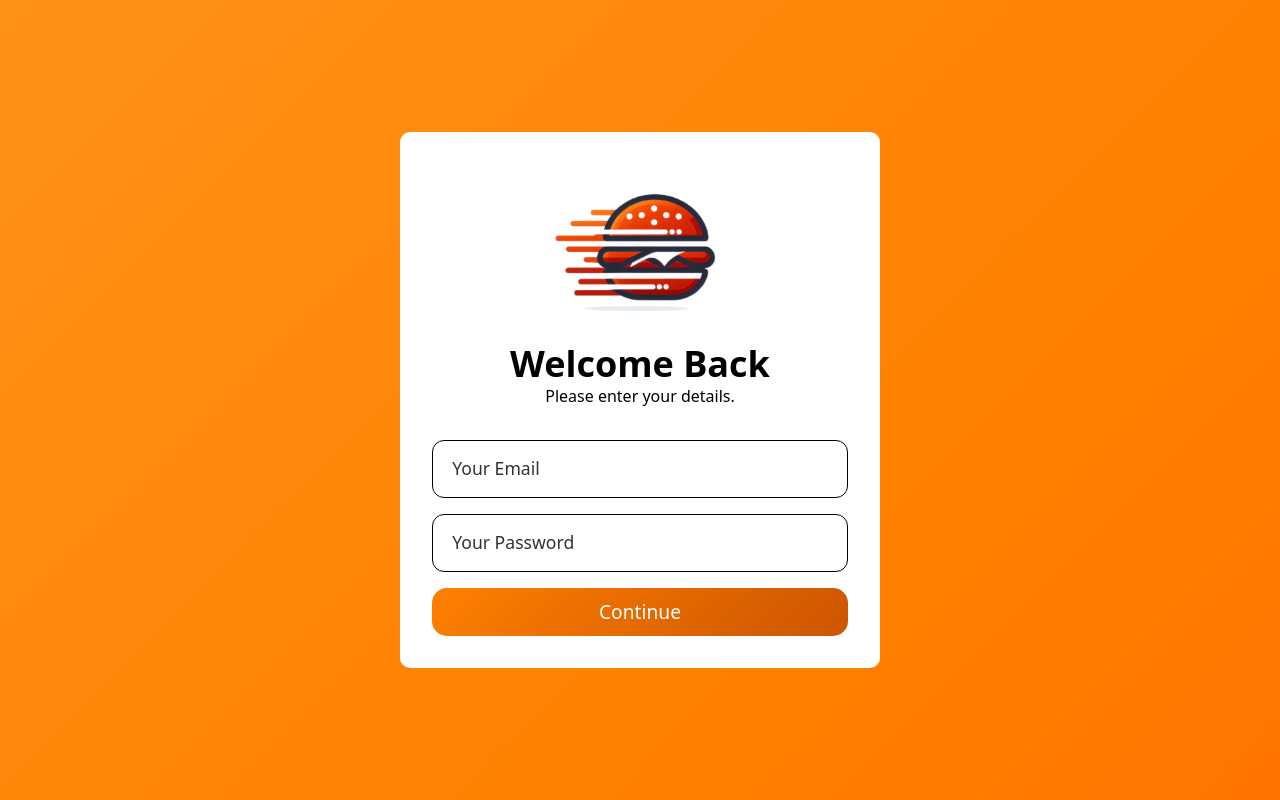
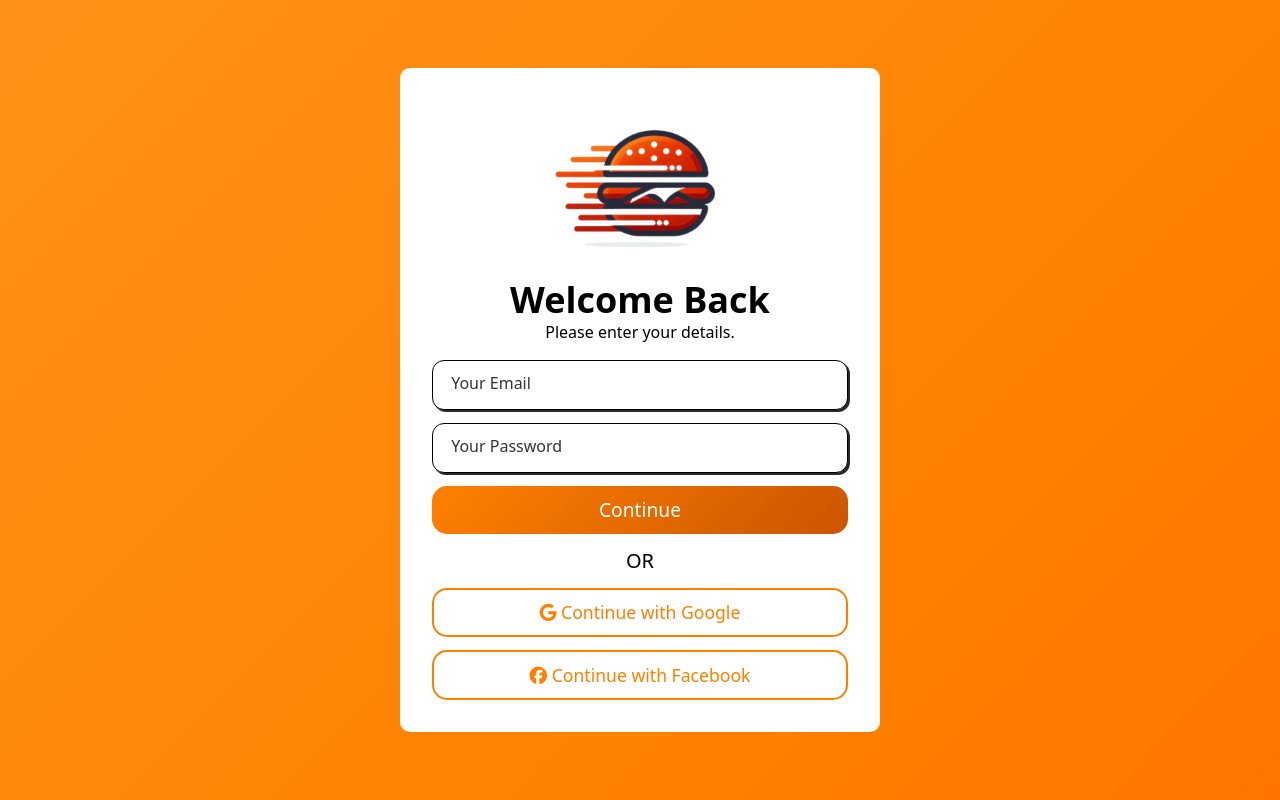
Before and after one commit to Hanung-Satya/Fast-Bite, a PHP site: page /auth/login.php in a window 1280 px wide. Run offline with PHP 8.4, Linux system fonts and the light colour scheme; some libraries are stand-ins or nearby versions.

Commit message:
Styling Login & Register

```diff
--- a/assets/css/login.css
+++ b/assets/css/auth.css
@@ -33,7 +33,7 @@ body {
     align-items: center;
 }
 
-.login-box {
+.auth-container {
     background: #fff;
     padding: 2rem;
     border-radius: 10px;
@@ -42,7 +42,7 @@ body {
     margin: 0 auto;
 }
 
-.login-head {
+.auth-head {
   display: flex;
   flex-direction: column;
   align-items: center;
@@ -50,7 +50,7 @@ body {
   text-align: center;
 }
 
-.login-pic {
+.auth-pic {
     width: 100%;
     max-width: 180px;
     height: auto;
@@ -58,25 +58,54 @@ body {
 
 
 
-.login-form form {
-    margin-top: 2rem;
+.auth-form form {
+    margin-top: 1rem;
     display: flex;
     flex-direction: column;
-    gap: 1rem;
+    gap: 0.8rem;
+}
+
+.form-group {
+    position: relative;
+    width: 100%;
 }
 
 .form-group input {
     width: 100%;
-    padding: 1rem 1.2rem;
+    padding: 1rem 1.1rem 0.5rem 1.1rem;
     border: 1px solid #000;
     border-radius: 12px;
+    box-shadow: 2px 2px 0px #292929;
     font-size: 1rem;
     outline: none;
     box-sizing: border-box;
+    background: #fff;
+    transition: 0.2s ease;
 }
-.form-group input::placeholder {
+.form-group label {
+    position: absolute;
+    top: 50%;
+    left: 1.2rem;
+    transform: translateY(-60%);
+    font-size: 1rem;
     color: #333;
-    font-size: 1.1rem;
+    pointer-events: none;
+    transition: 0.2s ease all;
+}
+
+.form-group input:focus {
+    border: 1px solid #FF8000;
+    box-shadow: 0px 0px 0px #000;
+}
+
+.form-group input:focus + label,
+.form-group input:not(:placeholder-shown) + label {
+  top: 0.2rem;
+  left: 1rem;
+  font-size: 0.85rem;
+  color: #FF8000;
+  background: #fff;
+  padding: 0 0.25rem;
 }
 
 .fill-btn {
@@ -95,6 +124,7 @@ body {
 }
 
 .outline-btn {
+    display: block;
     background-color: transparent;
     color: #FF8000;
     padding: 0.6rem 2rem;
@@ -102,6 +132,7 @@ body {
     border-radius: 15px;
     font-size: 1.1rem;
     width: 100%;
+    text-align: center;
 }
 
 .outline-btn:hover {
--- a/auth/login.php
+++ b/auth/login.php
@@ -5,7 +5,7 @@
     <meta charset="UTF-8">
     <meta name="viewport" content="width=device-width, initial-scale=1.0">
     <title>FastBite - Login</title>
-    <link rel="stylesheet" href="../assets//css/login.css">
+    <link rel="stylesheet" href="../assets//css/auth.css">
     <script src="https://cdn.tailwindcss.com"></script>
     <script defer src="/FastBite/assets/js/script.js"></script>
     <script defer src="https://kit.fontawesome.com/5fd6ecb4fe.js" crossorigin="anonymous"></script>
@@ -13,29 +13,34 @@
 
 <body>
     <div class="wrapper">
-        <div class="login-box">
-            <div class="login-head">
-                <img src="/FastBite/assets/img/burger-logo2.png" alt="logo" class="login-pic">
+        <div class="auth-container">
+            <div class="auth-head">
+                <img src="/FastBite/assets/img/burger-logo2.png" alt="logo" class="auth-pic">
                 <h1 class="font-bold text-4xl">Welcome Back</h1>
                 <p class="login-text">Please enter your details.</p>
             </div>
-            <div class="login-form w-full">
+            <div class="auth-form w-full">
                 <form action="login.php" method="post">
                     <div class="form-group">
-                        <input type="email" name="user_email" placeholder="Your Email" required>
+                        <input type="email" name="user_email" placeholder=" " required>
+                        <label for="user_email">Your Email</label>
                     </div>
                     <div class="form-group">
-                        <input type="password" name="user_passsword" placeholder="Your Password" required>
+                        <input type="password" name="user_passsword" placeholder=" " required>
+                        <label for="user_password">Your Password</label>
                     </div>
                     <div class="form-group">
                         <button type="submit" name="login" class="fill-btn">Continue</button>
                     </div>
-                    <!-- <div class="form-group">
+                    <div class="form-group">
                         <p class="text-center text-xl">OR</p>
                     </div>
                     <div class="form-group">
                         <a href="#" class="outline-btn"><i class="fa-brands fa-google"></i> Continue with Google</a>
-                    </div> -->
+                    </div>
+                    <div class="form-group">
+                        <a href="#" class="outline-btn"><i class="fa-brands fa-facebook"></i> Continue with Facebook</a>
+                    </div>
                 </form>
             </div>
         </div>
```
Also changed, not shown: auth/register.php (+55 -0 lines), config/db.php (added).
